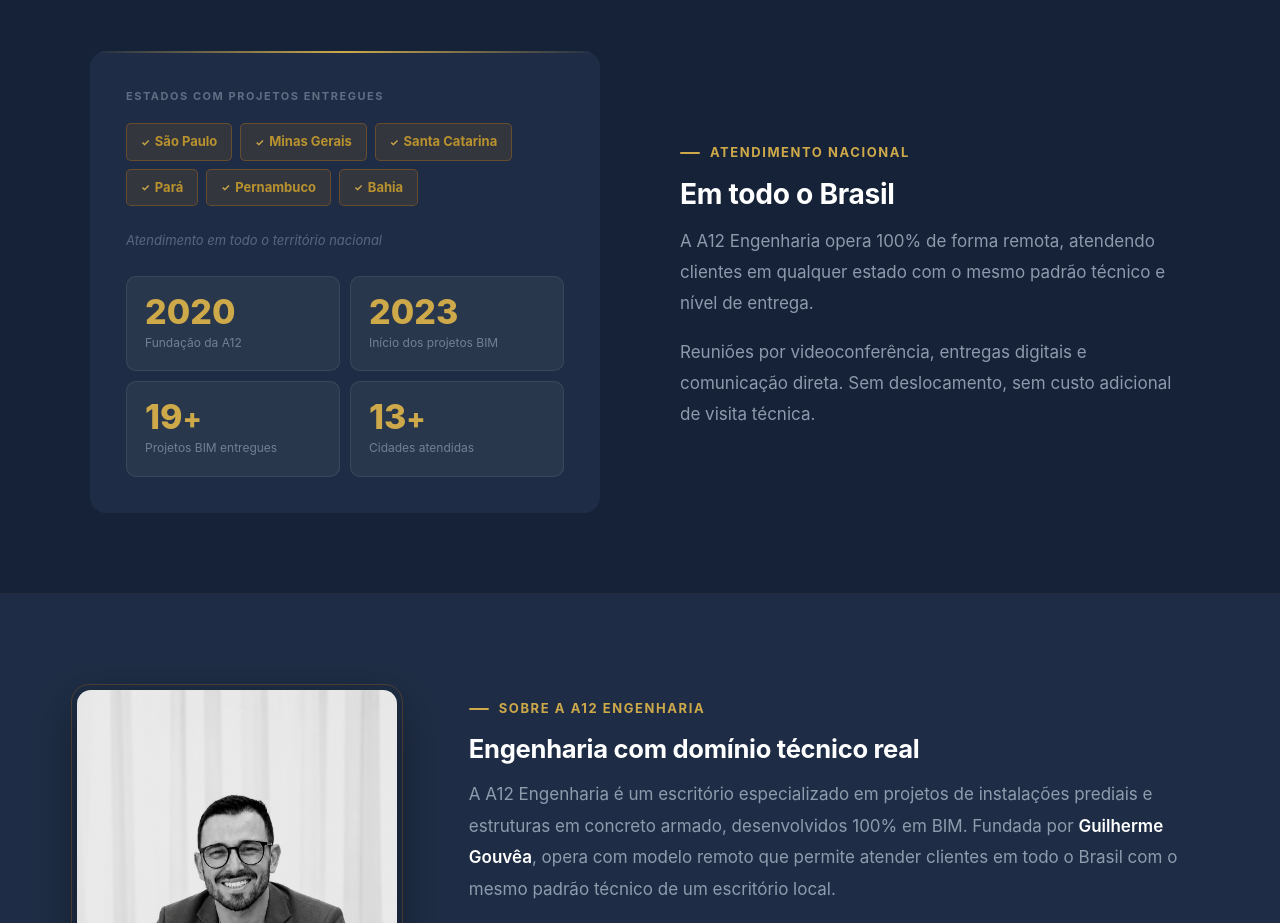
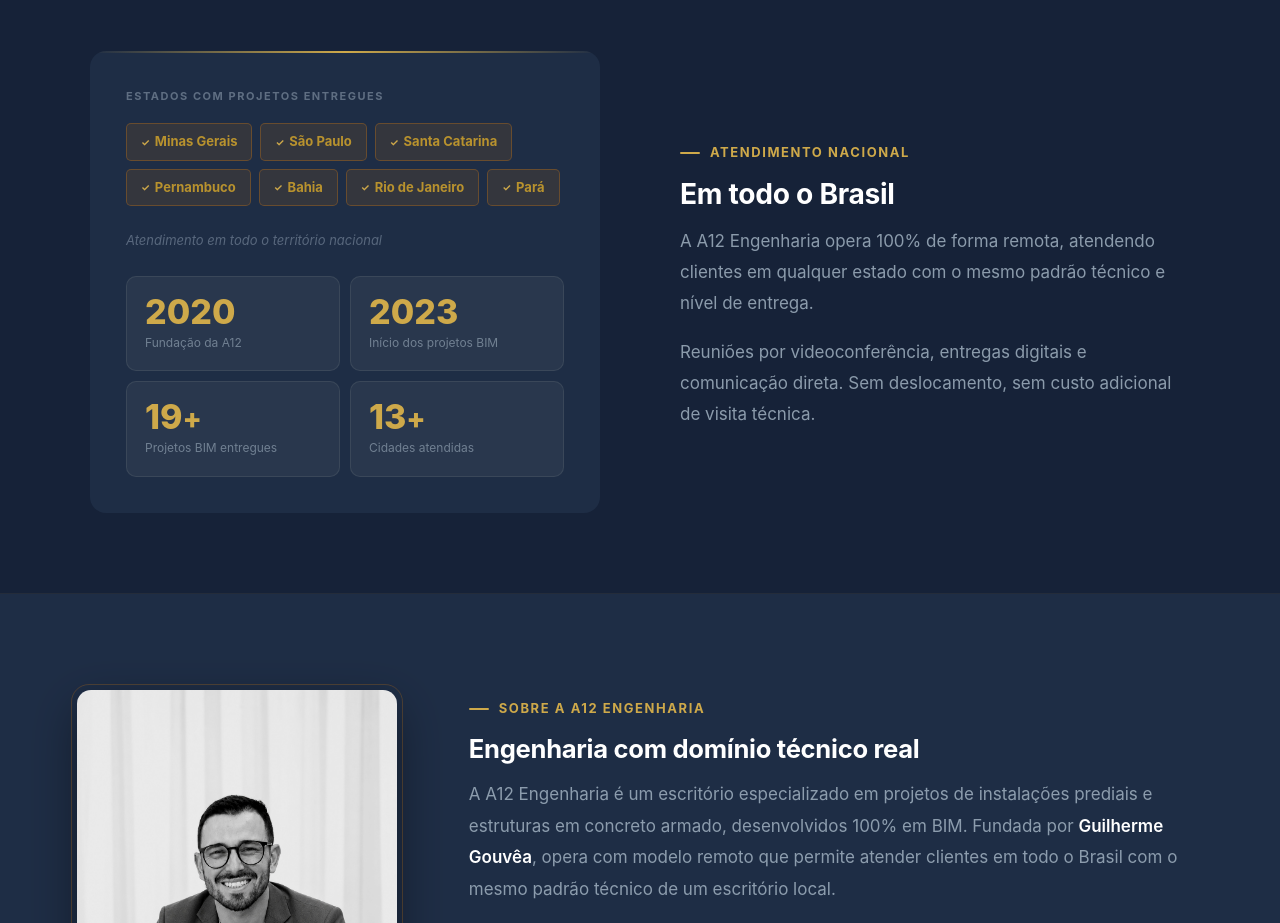
Before and after one commit to a12engenharia/site-a12engenharia, a plain HTML site: page index.html in a window 1280 px wide. Shown: the part 4920-5843 px from the top of the page. Drawn offline with Linux system fonts and the light colour scheme.

Commit message:
Add files via upload

```diff
--- a/index.html
+++ b/index.html
@@ -544,7 +544,7 @@
     <div class="atu-inner">
       <div class="atu-card reveal">
         <div class="atu-card-label">Estados com projetos entregues</div>
-        <div class="estados-list"><span class="estado-tag">São Paulo</span><span class="estado-tag">Minas Gerais</span><span class="estado-tag">Santa Catarina</span><span class="estado-tag">Pará</span><span class="estado-tag">Pernambuco</span><span class="estado-tag">Bahia</span></div>
+        <div class="estados-list"><span class="estado-tag">Minas Gerais</span><span class="estado-tag">São Paulo</span><span class="estado-tag">Santa Catarina</span><span class="estado-tag">Pernambuco</span><span class="estado-tag">Bahia</span><span class="estado-tag">Rio de Janeiro</span><span class="estado-tag">Pará</span></div>
         <p class="atu-note">Atendimento em todo o território nacional</p>
         <div class="atu-stats">
           <div class="atu-stat"><div class="n">2020</div><div class="l">Fundação da A12</div></div>
```
